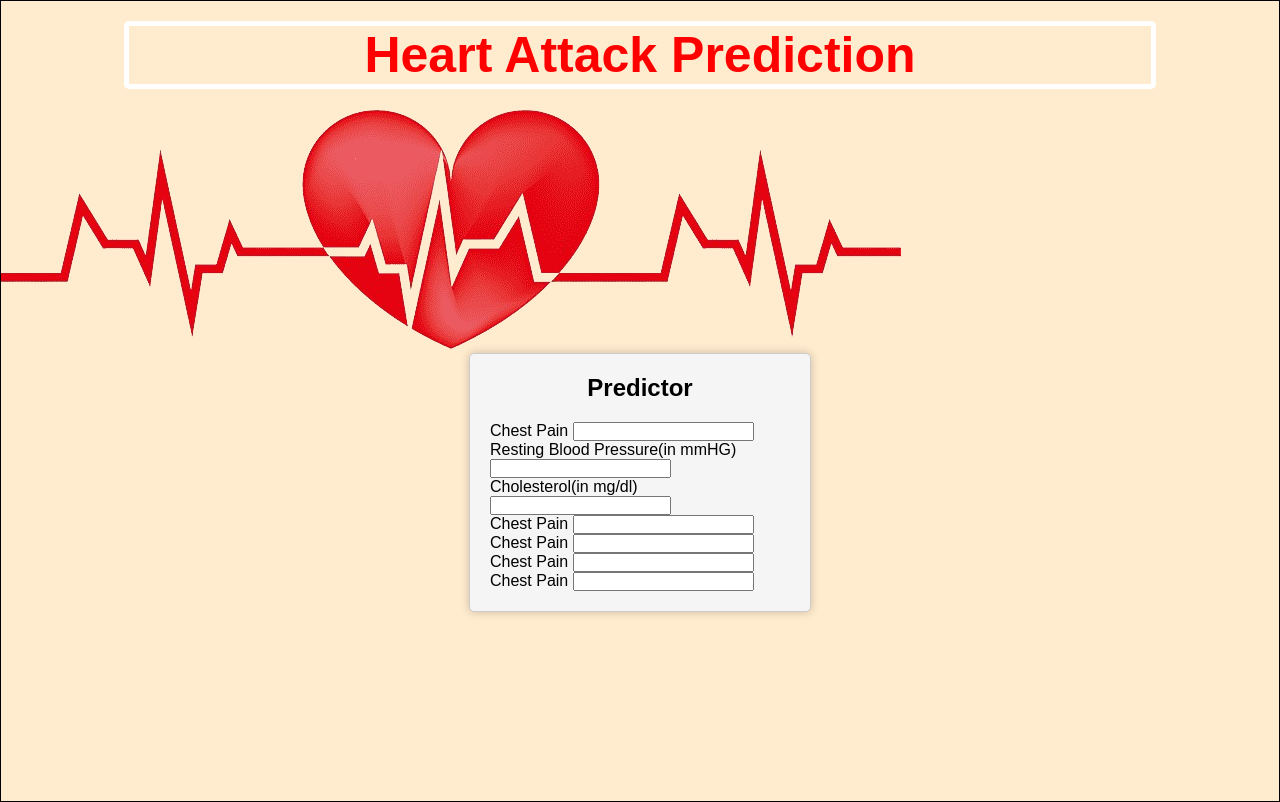
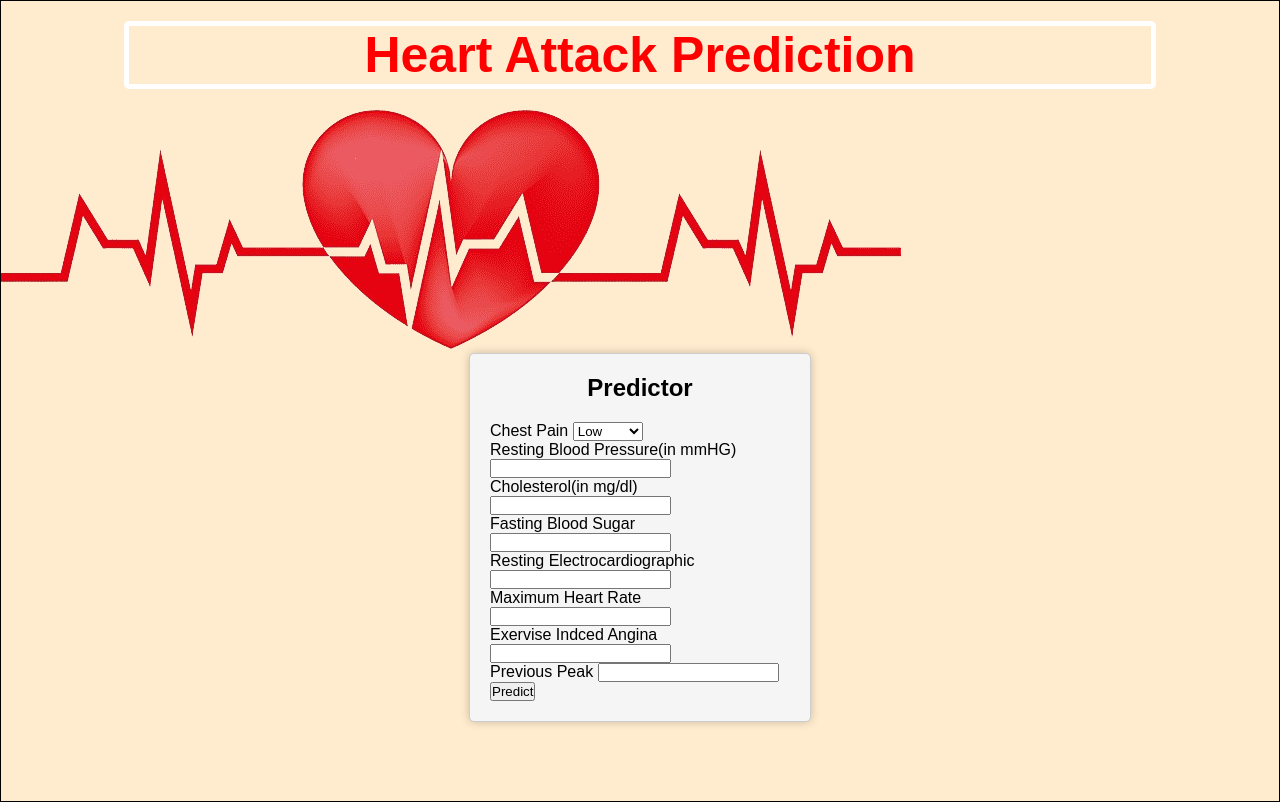
Before and after one commit to code9633/Heart_Attack_Prediction--Django, a Django app: page / in a window 1280 px wide. Run offline with Django 4.2, Linux system fonts and the light colour scheme.

Commit message:
first commit

```diff
--- a/app/templates/index.html
+++ b/app/templates/index.html
@@ -22,7 +22,12 @@
                 <p class="form-text">Predictor</p>
                 <div class="form content">
                     <label>Chest Pain</label>
-                    <input type="text">
+                    <select name="chestPain" id="chestPain">
+                        <option value="0">Low</option>
+                        <option value="1">Medium</option>
+                        <option value="2">High</option>
+
+                    </select>
                 </div>
                 <div class="form content">
                     <label>Resting Blood Pressure(in mmHG)</label>
@@ -33,21 +38,26 @@
                     <input type="text">
                 </div>
                 <div class="form content">
-                    <label>Chest Pain</label>
+                    <label>Fasting Blood Sugar</label>
                     <input type="text">
                 </div>
                 <div class="form content">
-                    <label>Chest Pain</label>
+                    <label>Resting Electrocardiographic </label>
                     <input type="text">
                 </div>
                 <div class="form content">
-                    <label>Chest Pain</label>
+                    <label>Maximum Heart Rate</label>
                     <input type="text">
                 </div>
                 <div class="form content">
-                    <label>Chest Pain</label>
+                    <label>Exervise Indced Angina</label>
                     <input type="text">
                 </div>
+                <div class="form content">
+                    <label>Previous Peak</label>
+                    <input type="text">
+                </div>
+                <button type="submit">Predict</button>
             </form>
         </div>
     </div>
```
